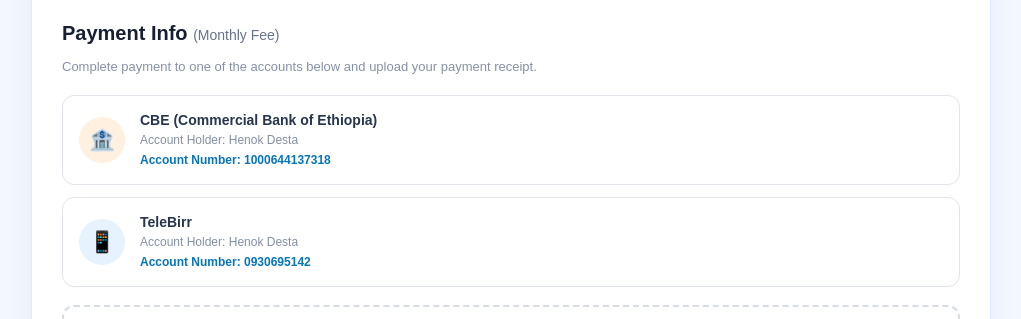
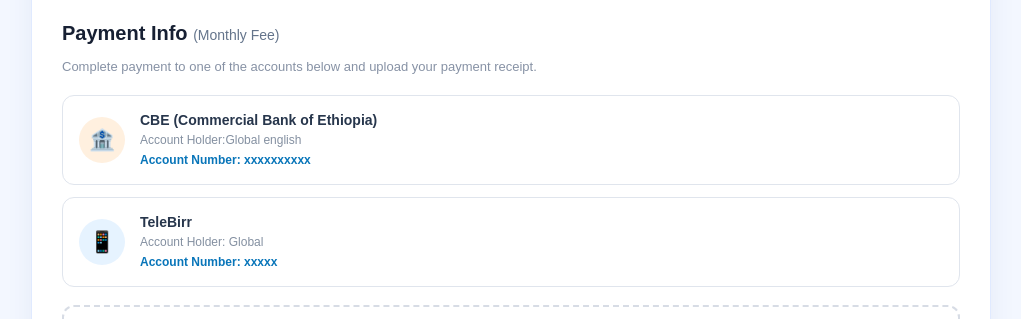
Before and after one commit to henokdesta67-glitch/Global-English-, a plain HTML site: page index.html in a window 1280 px wide. Shown: the part 1000-1319 px from the top of the page, without its empty margins (129-1150 px from the left). Drawn offline with Linux system fonts and the light colour scheme.

Commit message:
Mask account numbers and update holder names
Updated account holder names and masked account numbers for privacy.

```diff
--- a/index.html
+++ b/index.html
@@ -345,10 +345,10 @@
 
                         <h3>CBE (Commercial Bank of Ethiopia)</h3>
 
-                        <p>Account Holder: Henok Desta</p>
+                        <p>Account Holder:Global english</p>
 
                         <strong>
-                            Account Number: 1000644137318
+                            Account Number: xxxxxxxxxx
                         </strong>
 
                     </div>
@@ -367,10 +367,10 @@
 
                         <h3>TeleBirr</h3>
 
-                        <p>Account Holder: Henok Desta</p>
+                        <p>Account Holder: Global </p>
 
                         <strong>
-                            Account Number: 0930695142
+                            Account Number: xxxxx
                         </strong>
 
                     </div>
```
